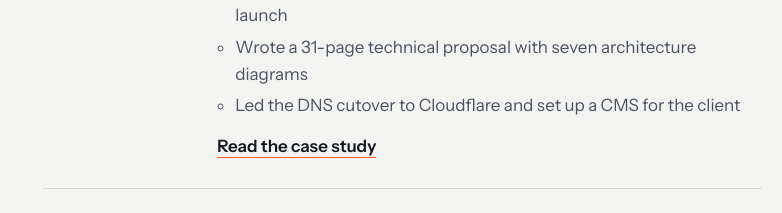
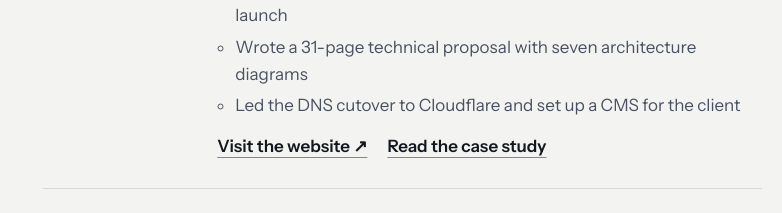
Before and after one commit to Amrithkishore14/2026-updated-portfolio, an Astro site: page / in a window 1280 px wide. Shown: the part 6600-6813 px from the top of the page, without its empty margins (498-1280 px from the left). Built offline with nearby package versions, Linux system fonts and the light colour scheme; Astro itself is replaced by a stand-in of ours; a web font is replaced by a local one.

Commit message:
Experience: link to the live Equity Investor Club and Elmar websites
Co-Authored-By: Claude Opus 5.5 <noreply@anthropic.com>
Claude-Session: https://claude.ai/code/session_01SZMSA9qbp34oreBFkMRLLE

```diff
--- a/src/data/experience.json
+++ b/src/data/experience.json
@@ -25,7 +25,8 @@
         "Led the DNS cutover to Cloudflare and set up a CMS for the client"
       ],
       "link": "/work/elmar-risk-management",
-      "domain": "elmarrisk.co.uk"
+      "domain": "elmarrisk.co.uk",
+      "website": "https://elmarrisk.co.uk"
     },
     {
       "role": "Shift Manager",
@@ -106,7 +107,8 @@
         "Founded and grew a financial-literacy community and built its web platform"
       ],
       "link": "/work/equity-investor-club",
-      "logo": "/logos/equity-investor-club.jpg"
+      "logo": "/logos/equity-investor-club.jpg",
+      "website": "https://equity-investor-club.amrithkishore6.workers.dev"
     }
   ]
 }
--- a/src/pages/index.astro
+++ b/src/pages/index.astro
@@ -188,7 +188,10 @@ const steps = [
               </div>
             </div>
             <ul>{x.points.map((pt) => <li>{pt}</li>)}</ul>
-            {x.link && <a class="job-link" href={x.link}>Read the case study</a>}
+            <div class="job-links">
+              {x.website && <a class="job-link" href={x.website} target="_blank" rel="noopener">Visit the website ↗</a>}
+              {x.link && <a class="job-link" href={x.link}>Read the case study</a>}
+            </div>
           </div>
         </li>
       ))}
@@ -359,6 +362,7 @@ const steps = [
   .job-org { color: var(--graphite); font-weight: 500; margin: 4px 0 10px; }
   .job ul { padding-left: 18px; color: var(--graphite); }
   .job li { margin: 4px 0; }
+  .job-links { display: flex; flex-wrap: wrap; gap: 6px 20px; }
   .job-link { display: inline-block; margin-top: 10px; font-weight: 600; text-decoration-color: var(--signal); text-underline-offset: 5px; }
 
   /* CREDENTIALS */
```
